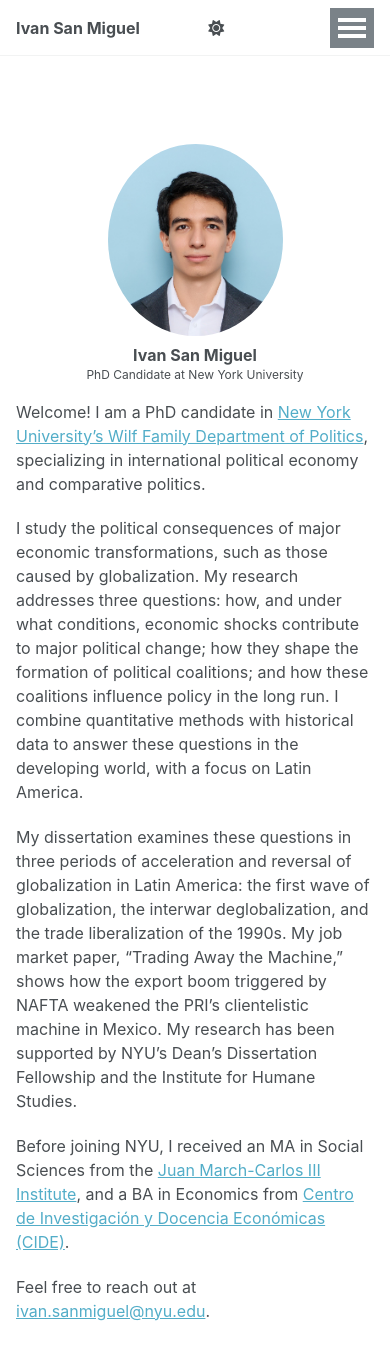
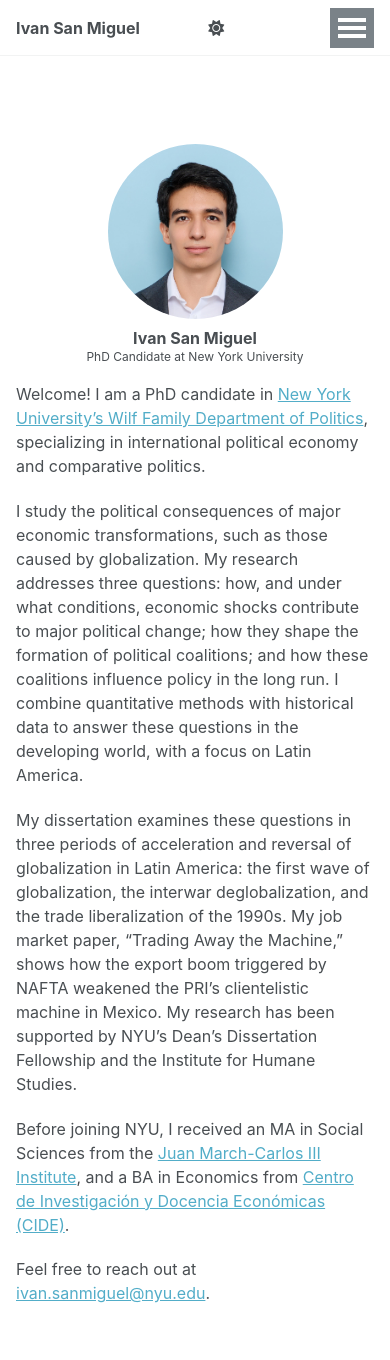
Before and after one commit to IvanSanMiguel/ivansanmiguel.github.io, a Jekyll site: the page built from _pages/about.md, in a window 390 px wide and 1400 px high. Shown: the top 1360 px of the window. Built offline with Jekyll 4.4.1, drawn with Linux system fonts in a browser that asks for light colours; a script that is not in the unit is left out.

Commit message:
Fix mobile avatar: force square with object-fit cover to prevent vertical flattening
Co-Authored-By: Claude Opus 4.6 <noreply@anthropic.com>

```diff
--- a/assets/css/custom.css
+++ b/assets/css/custom.css
@@ -2,6 +2,7 @@
 @media (max-width: 600px) {
   .author__avatar img {
     width: 175px !important;
-    height: auto !important;
+    height: 175px !important;
+    object-fit: cover !important;
   }
 }
```
